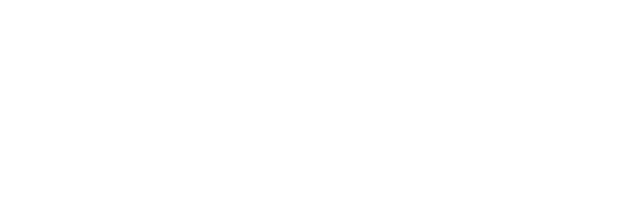
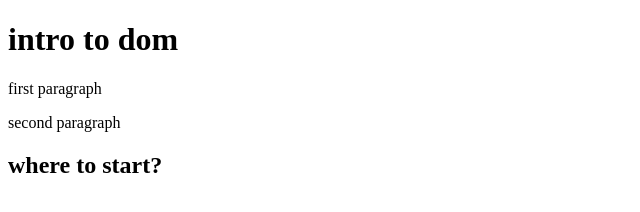
Before and after one commit to agill001/week11, a plain HTML site: page index.html in a window 1280 px wide. Shown: the whole page, without its empty margins (0-640 px from the left). Drawn offline with Linux system fonts and the light colour scheme.

Commit message:
second js practice

```diff
--- a/index.html
+++ b/index.html
@@ -8,6 +8,9 @@
     <script defer src="scripts/script.js"></script>
 </head>
 <body>
-
+    <h1>intro to dom</h1>
+    <p>first paragraph</p>
+    <p class="second">second paragraph</p>
+    <h2 class="second">where to start?</h2>
 </body>
 </html>
--- a/scripts/script.js
+++ b/scripts/script.js
@@ -1,14 +1,33 @@
-// function greet (user){
+//  function greet (user,time="day"){
 
-//     console.log("hello " +user + " how are you?");
-// }
 
-const greet = (user)=>{
+//    console.log("good " +time+user + " how are you?");
+//  }
 
-         console.log("hello " +user + " how are you?");
-     }
+
+// instead of function u can use =>
+// const greet = (user)=>{
+
+//          console.log("hello " +user + " how are you?");
+//      }
 
 // let userName = prompt("who are you?")
 // greet(userName);
 
-greet("aarnav");
+// greet(" aarnav "," night ");
+
+
+
+// function circlecalculate(radius){
+//    let result = Math.PI*radius*radius
+//     return result
+//  }
+
+// let r = prompt("enter radius");
+// let calcarea = circlecalculate(r).toFixed(2);
+//  alert ("the area of a circle with radius "+r+" is "+calcarea)
+
+//  let radiusParagraph = document.querySelector("#radius");
+//  radiusParagraph.textContent +=r;
+//  let areaParagraph = document.querySelector("#result");
+//  areaParagraph.textContent += calculatedArea
```
